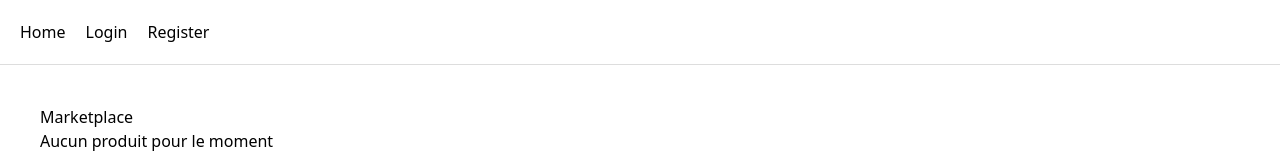
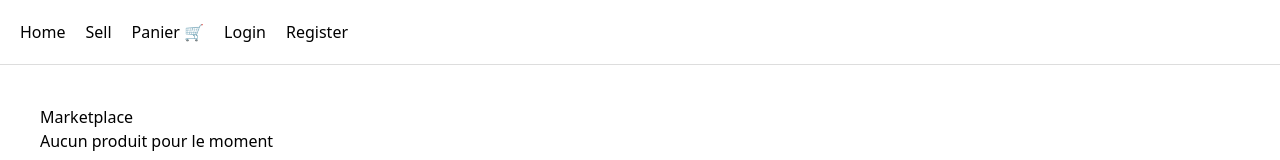
Before and after one commit to psakho922/vinted-web, a Next.js app: page / in a window 1280 px wide. Shown: the top 160 px of the page. Built offline with nearby package versions, Linux system fonts and the light colour scheme; no server answers.

Commit message:
Update Navbar.tsx

```diff
--- a/src/components/Navbar.tsx
+++ b/src/components/Navbar.tsx
@@ -4,46 +4,29 @@ import Link from "next/link";
 
 export default function Navbar() {
 
-  const token =
-    typeof window !== "undefined"
-      ? localStorage.getItem("token")
-      : null;
+  return (
 
-  function logout() {
-    localStorage.removeItem("token");
-    window.location.href = "/";
-  }
-
-  return (
-    <nav
+    <div
       style={{
-        padding: 20,
-        borderBottom: "1px solid #ddd",
         display: "flex",
         gap: 20,
+        padding: 20,
+        borderBottom: "1px solid #ddd"
       }}
     >
 
       <Link href="/">Home</Link>
 
-      {token ? (
-        <>
-          <Link href="/sell">Sell</Link>
+      <Link href="/sell">Sell</Link>
 
-          <Link href="/profile">Profil</Link>
+      <Link href="/panier">Panier 🛒</Link>
 
-          <button onClick={logout}>
-            Logout
-          </button>
-        </>
-      ) : (
-        <>
-          <Link href="/login">Login</Link>
+      <Link href="/login">Login</Link>
 
-          <Link href="/register">Register</Link>
-        </>
-      )}
+      <Link href="/register">Register</Link>
 
-    </nav>
+    </div>
+
   );
+
 }
```
